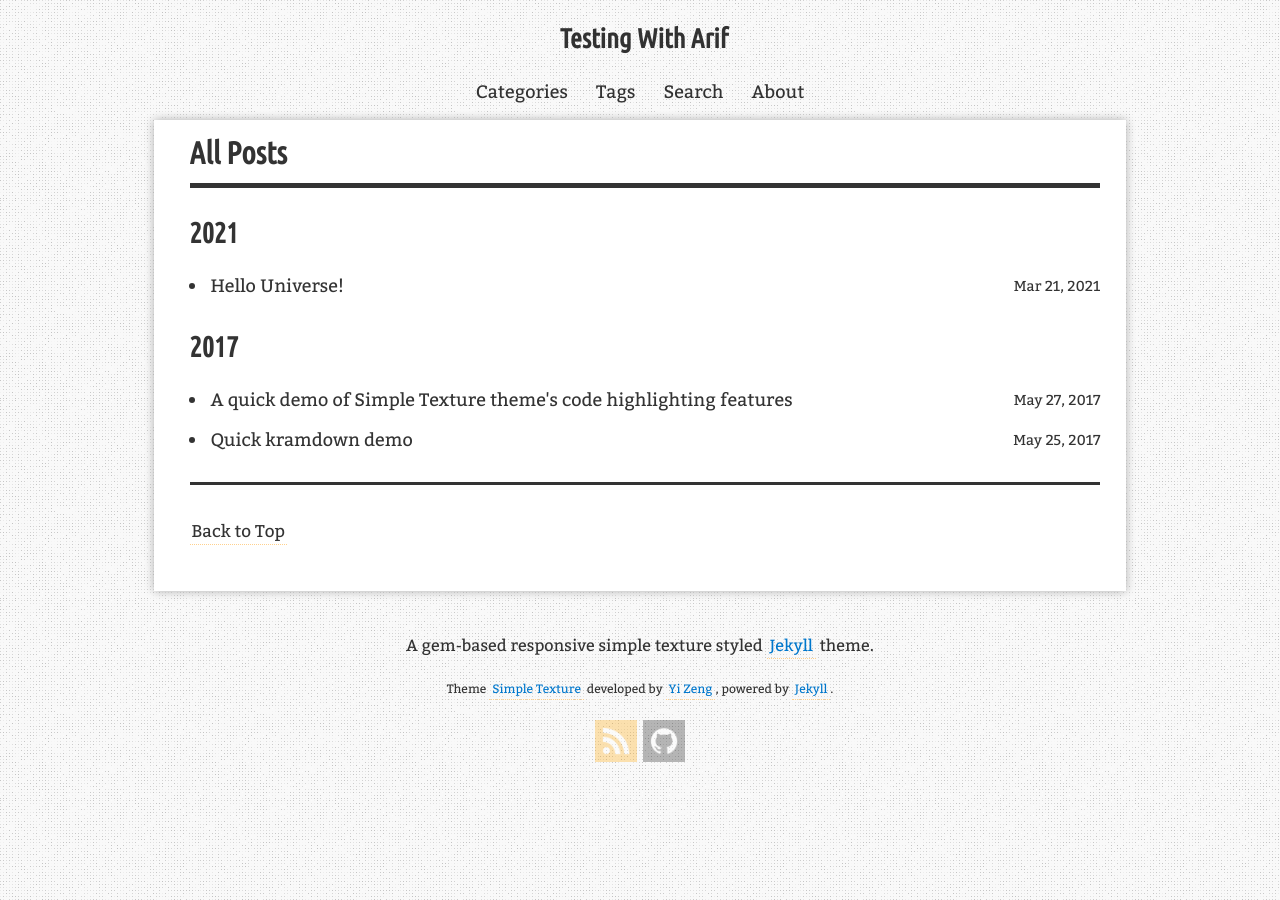
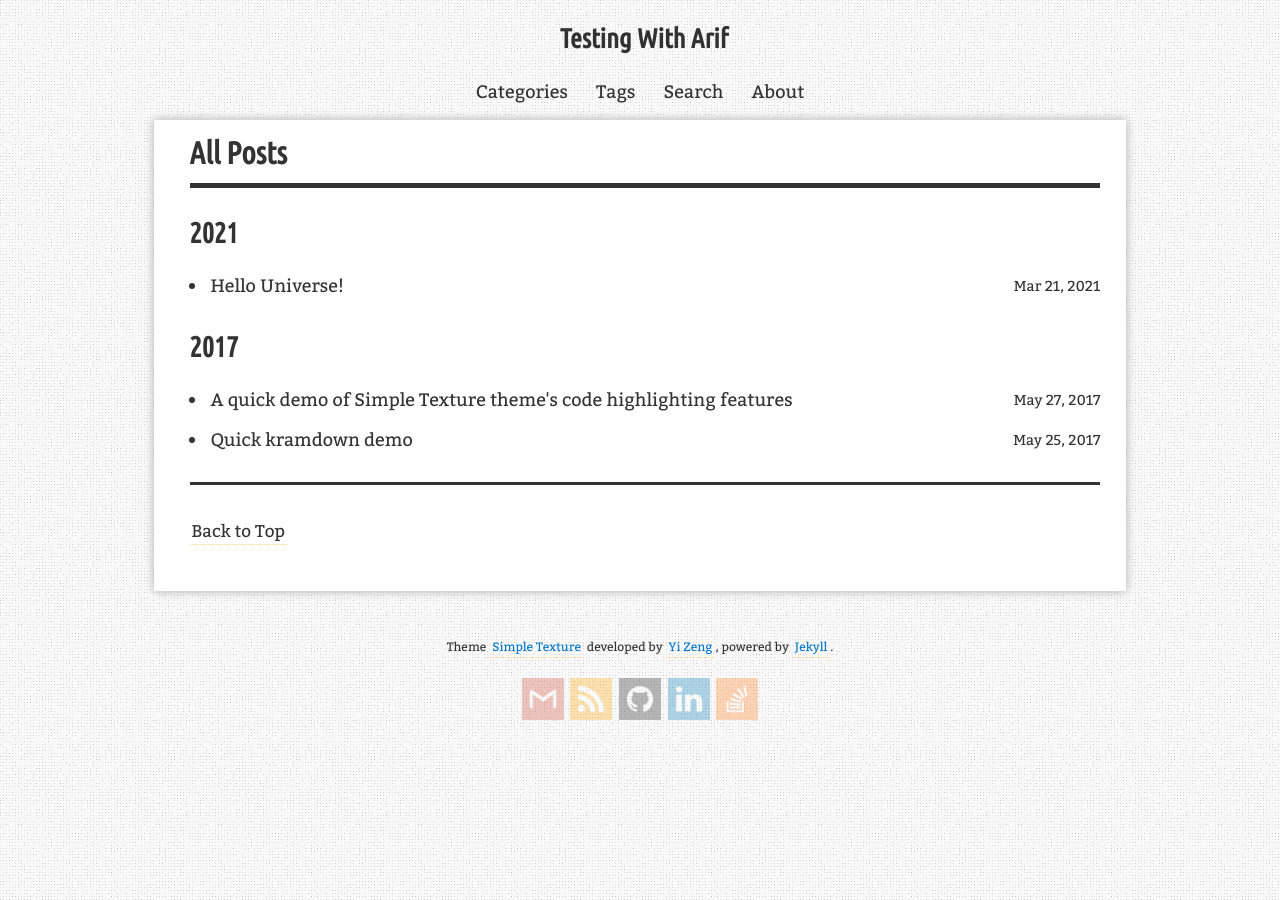
Before and after one commit to arifmasood/testingwitharif.com, a Jekyll site: the page built from index.html, in a window 1280 px wide. Built offline with Jekyll 4.4.1, drawn with Linux system fonts in a browser that asks for light colours; comment, search, counter and statistics services are not loaded.

Commit message:
update site info and social links in .yml

```diff
--- a/_config.yml
+++ b/_config.yml
@@ -21,27 +21,27 @@ sass:
   style: compressed
 
 # Site Data
-url: # the base hostname & protocol for your site, e.g. http://example.com
+url:  http://testingwitharif.com # the base hostname & protocol for your site, e.g. http://example.com
 baseurl: # the subpath of your site, e.g. /blog
 title: Testing With Arif
-description: "A gem-based responsive simple texture styled Jekyll theme."
-keywords: 'jekyll,theme,gem-based,blog'
+description: "Software QA, Functional, Automation & Load Testing with Arif - Blog"
+keywords: 'test-automation,performance-testing,selenium,cypress,jmeter'
 author:
-  name:
-  job_title:
-  location:
-  email:
+  name: Arif Masood
+  job_title: Software Quality Enthusiast
+  location: Dubai, UAE
+  email: me@testingwitharif.com
   social_links:
     - name: facebook
       url:
     - name: github
-      url: https://github.com/arifmasood/testingwitharif.com
+      url: https://github.com/arifmasood
     - name: instagram
       url:
     - name: linkedin
-      url:
+      url: https://www.linkedin.com/in/arif7d/
     - name: stackoverflow
-      url:
+      url: https://stackoverflow.com/users/2493338/testingwitharif?tab=profile
     - name: twitter
       url:
     - name: vk
@@ -53,7 +53,7 @@ home:
 blog:
   cc_license: http://creativecommons.org/licenses/by-sa/4.0/ # A link to CC License of your choice.
   cc_license_image: /assets/images/theme/cc-by-sa.png # An image of your CC License.
-  footer_content: A gem-based responsive simple texture styled <a href="http://jekyllrb.com/">Jekyll</a> theme.
+  # footer_content: A gem-based responsive simple texture styled <a href="http://jekyllrb.com/">Jekyll</a> theme.
 
 disqus:
   shortname: # e.g. yizeng
```
